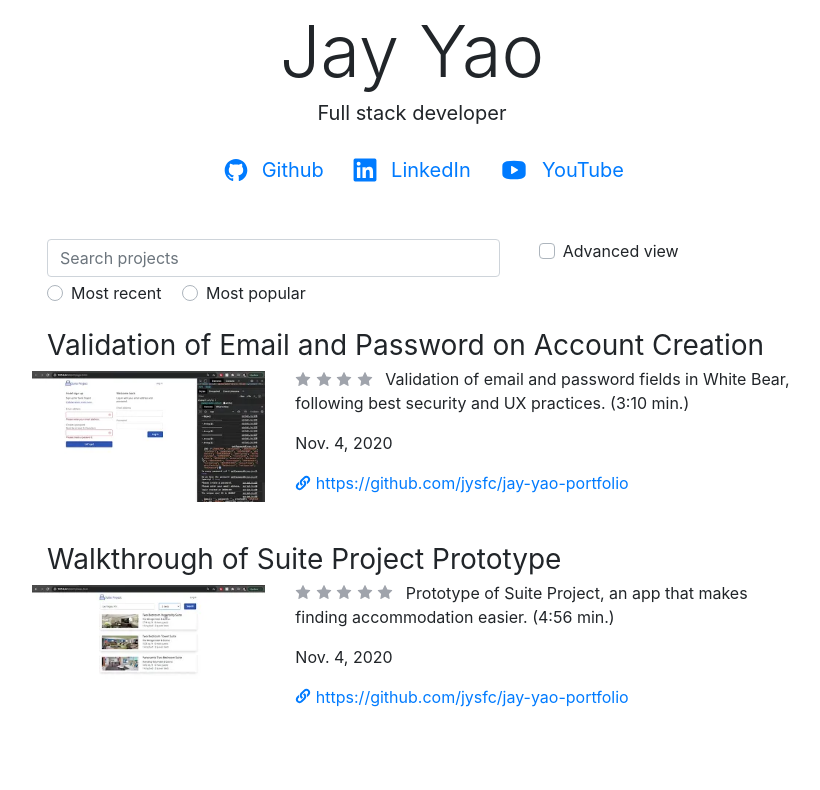
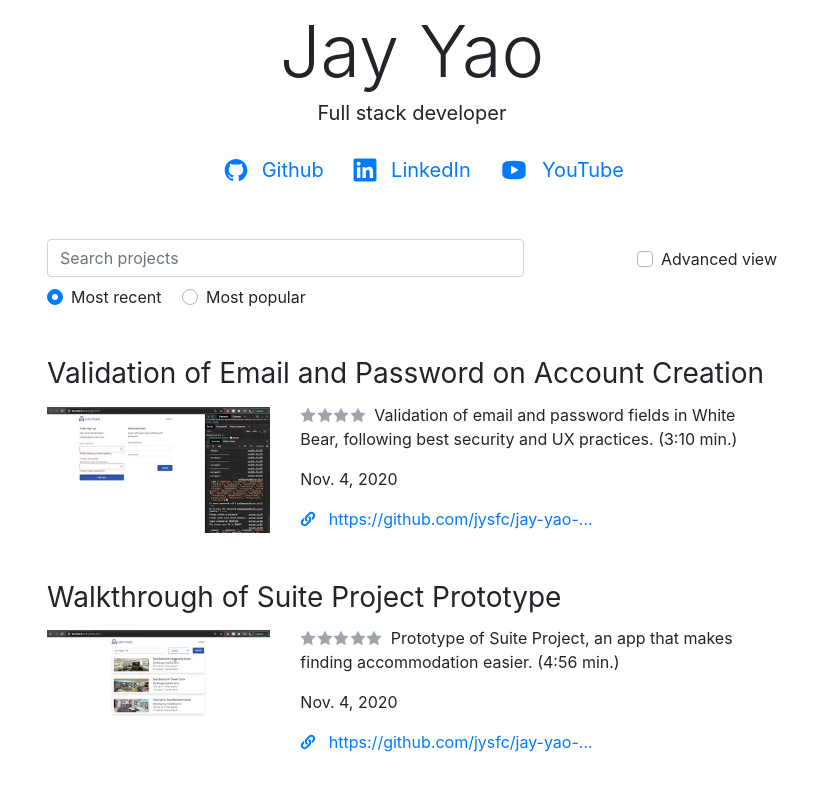
Before and after one commit to jysfc/react-portfolio, a plain HTML site: page index.html in a window 1280 px wide. Shown: the whole page, without its empty margins (228-1048 px from the left). Drawn offline with Linux system fonts and the light colour scheme.

Commit message:
fix code to mirror mikes

```diff
--- a/index.html
+++ b/index.html
@@ -58,44 +58,43 @@
                   >
                </p>
                <!--Input Bar & Adv Btn-->
-               <div class="row">
-                  <div class="col-sm d-inline mx-auto mb-1">
+               <div class="row mb-2">
+                  <div class="col-12 col-sm-8">
                      <input
-                        type="search"
                         class="form-control"
-                        id="searchResults"
+                        id="search-projects"
                         placeholder="Search projects"
                      />
                   </div>
+                  <div class="col-12 col-sm-4">
                      <div
-                     class="custom-control custom-checkbox col-sm-4 float-right ml-4 d-inline"
+                        class="custom-control custom-checkbox custom-control-inline float-right mr-0 mt-2"
                      >
                         <input
                            type="checkbox"
                            class="custom-control-input"
-                        id="advViewCheckbox"
+                           id="advance-view"
                         />
-                     <label class="custom-control-label" for="advViewCheckbox"
+                        <label class="custom-control-label" for="advanced-view"
                            >Advanced view</label
                         >
                      </div>
                   </div>
-
+               </div>
                <!--Radio Buttons-->
-               <div class="row">
-                  <div class="col-sm mb-4">
+               <div class="row mb-5">
+                  <div class="col-12">
                      <div
                         class="custom-control custom-radio custom-control-inline"
                      >
                         <input
                            type="radio"
-                           id="mostRecentTogBtn"
-                           name="mostRecentTogBtn"
+                           id="most-recent"
+                           name="order-projects"
                            class="custom-control-input"
+                           checked="checked"
                         />
-                        <label
-                           class="custom-control-label"
-                           for="mostRecentTogBtn"
+                        <label class="custom-control-label" for="most-recent"
                            >Most recent</label
                         >
                      </div>
@@ -104,140 +103,174 @@
                      >
                         <input
                            type="radio"
-                           id="mostPopTogBtn"
-                           name="mostRecentTogBtn"
+                           id="most-popular"
+                           name="order-projects"
                            class="custom-control-input"
                         />
-                        <label class="custom-control-label" for="mostPopTogBtn"
+                        <label class="custom-control-label" for="most-popular"
                            >Most popular</label
                         >
                      </div>
                   </div>
                </div>
                <!-- Video 1 -->
-               <div class="row">
-                  <div class="col">
+               <div class="row mb-5">
+                  <div class="col-12 mb-2">
                      <a
                         href="https://youtu.be/K-1caHSiObc"
                         class="text-dark text-reset"
-                        type="button"
                      >
                         <h3 class="font-weight-normal">
                            Validation of Email and Password on Account Creation
                         </h3></a
                      >
                   </div>
-
-                  <div class="row">
-                     <div class="col col-md-4">
+                  <div class="col-12 col-md-4">
                      <a
                         href="https://youtu.be/K-1caHSiObc"
                         class="text-dark text-reset"
-                           type="button"
                      >
-                           <div class="crop">
                         <img
                            src="/images/validemailpwvid.webp"
                            class="img-fluid"
+                           width="510px"
                            alt="validemailpwvid"
                         />
-                           </div>
                      </a>
                   </div>
-                     <div class="col col-md-8 mt-md-n1 mb-5">
+                  <div class="col-12 col-md-8 mt-3 mt-md-n1">
                      <a
                         href="https://youtu.be/K-1caHSiObc"
                         class="text-decoration-none text-reset"
-                           type="button"
                      >
-                           <img src="/icon/star.svg" width="16px" alt="star" />
-                           <img src="/icon/star.svg" width="16px" alt="star" />
-                           <img src="/icon/star.svg" width="16px" alt="star" />
-                           <img src="/icon/star.svg" width="16px" alt="star" />
-                           <span class="text-decoration-none d-inline ml-2">
+                        <p>
+                           <img
+                              src="/icon/star.svg"
+                              width="16px"
+                              alt="star"
+                              class="mr-n1"
+                           />
+                           <img
+                              src="/icon/star.svg"
+                              width="16px"
+                              alt="star"
+                              class="mr-n1"
+                           />
+                           <img
+                              src="/icon/star.svg"
+                              width="16px"
+                              alt="star"
+                              class="mr-n1"
+                           />
+                           <img
+                              src="/icon/star.svg"
+                              width="16px"
+                              alt="star"
+                              class="mr-n1"
+                           />
+                           <span class="text-decoration-none ml-2">
                               Validation of email and password fields in White
                               Bear, following best security and UX practices.
                               (3:10 min.)
                            </span>
-                           <p class="text-decoration-none my-3">
-                              Nov. 4, 2020
-                           </p></a
+                        </p>
+                        <p class="text-decoration-none my-3">Nov. 4, 2020</p></a
                      >
                      <a
                         href="https://github.com/jysfc/jay-yao-portfolio"
                         class="text-decoration-none d-inline-block"
-                           type="button"
                      >
-                           <img src="/icon/link.svg" width="16px" alt="link" />
-                           <span class="d-inline"
-                              >https://github.com/jysfc/jay-yao-portfolio</span
-                           ></a
-                        >
-                     </div>
+                        <img
+                           src="/icon/link.svg"
+                           width="16px"
+                           alt="link"
+                           class="mr-2"
+                        />
+                        https://github.com/jysfc/jay-yao-...
+                     </a>
                   </div>
                </div>
 
                <!--Video 2-->
-               <div class="row">
-                  <div class="col">
+               <div class="row mb-5">
+                  <div class="col-12 mb-2">
                      <a
                         href="https://youtu.be/PTpVOe1NjpQ"
                         class="text-dark text-reset"
-                        type="button"
                      >
                         <h3 class="font-weight-normal">
                            Walkthrough of Suite Project Prototype
                         </h3></a
                      >
                   </div>
-
-                  <div class="row">
-                     <div class="col col-md-4">
+                  <div class="col-12 col-md-4">
                      <a
                         href="https://youtu.be/PTpVOe1NjpQ"
                         class="text-dark text-reset"
-                           type="button"
                      >
-                           <div class="crop">
                         <img
                            src="/images/walkthruvid.webp"
                            class="img-fluid"
+                           width="510px"
                            alt="walkthroughvid"
                         />
-                           </div>
                      </a>
                   </div>
-
-                     <div class="col col-md-8 mt-md-n1 mb-5">
+                  <div class="col-12 col-md-8 mt-3 mt-md-n1">
                      <a
                         href="https://youtu.be/PTpVOe1NjpQ"
                         class="text-decoration-none text-reset"
-                           type="button"
                      >
-                           <img src="/icon/star.svg" width="16px" alt="star" />
-                           <img src="/icon/star.svg" width="16px" alt="star" />
-                           <img src="/icon/star.svg" width="16px" alt="star" />
-                           <img src="/icon/star.svg" width="16px" alt="star" />
-                           <img src="/icon/star.svg" width="16px" alt="star" />
-                           <span class="text-decoration-none d-inline ml-2">
+                        <p>
+                           <img
+                              src="/icon/star.svg"
+                              width="16px"
+                              alt="star"
+                              class="mr-n1"
+                           />
+                           <img
+                              src="/icon/star.svg"
+                              width="16px"
+                              alt="star"
+                              class="mr-n1"
+                           />
+                           <img
+                              src="/icon/star.svg"
+                              width="16px"
+                              alt="star"
+                              class="mr-n1"
+                           />
+                           <img
+                              src="/icon/star.svg"
+                              width="16px"
+                              alt="star"
+                              class="mr-n1"
+                           />
+                           <img
+                              src="/icon/star.svg"
+                              width="16px"
+                              alt="star"
+                              class="mr-n1"
+                           />
+                           <span class="text-decoration-none ml-2">
                               Prototype of Suite Project, an app that makes
                               finding accommodation easier. (4:56 min.)
                            </span>
-                           <p class="text-decoration-none my-3">
-                              Nov. 4, 2020
-                           </p></a
+                        </p>
+                        <p class="text-decoration-none my-3">Nov. 4, 2020</p></a
                      >
                      <a
                         href="https://github.com/jysfc/jay-yao-portfolio"
                         class="text-decoration-none d-inline-block"
-                           type="button"
                      >
-                           <img src="/icon/link.svg" width="16px" alt="link" />
-                           <span class="d-inline"
-                              >https://github.com/jysfc/jay-yao-portfolio</span
-                           ></a
-                        >
-                     </div>
+                        <img
+                           src="/icon/link.svg"
+                           width="16px"
+                           alt="link"
+                           class="mr-2"
+                        />
+                        https://github.com/jysfc/jay-yao-...
+                     </a>
                   </div>
                </div>
                <!---->
```
Lines whose indentation alone changed are shown as unchanged.
